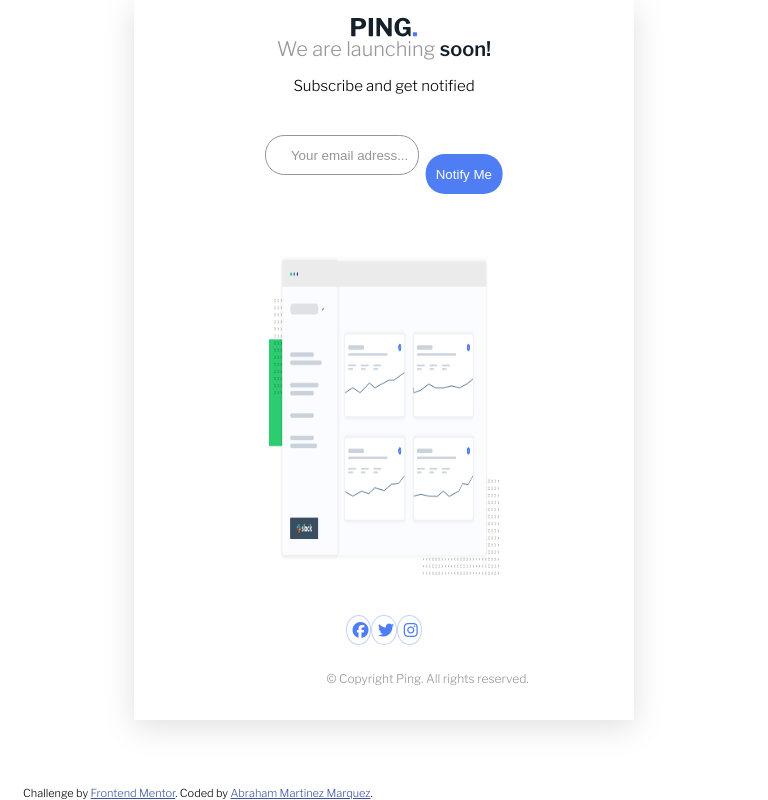
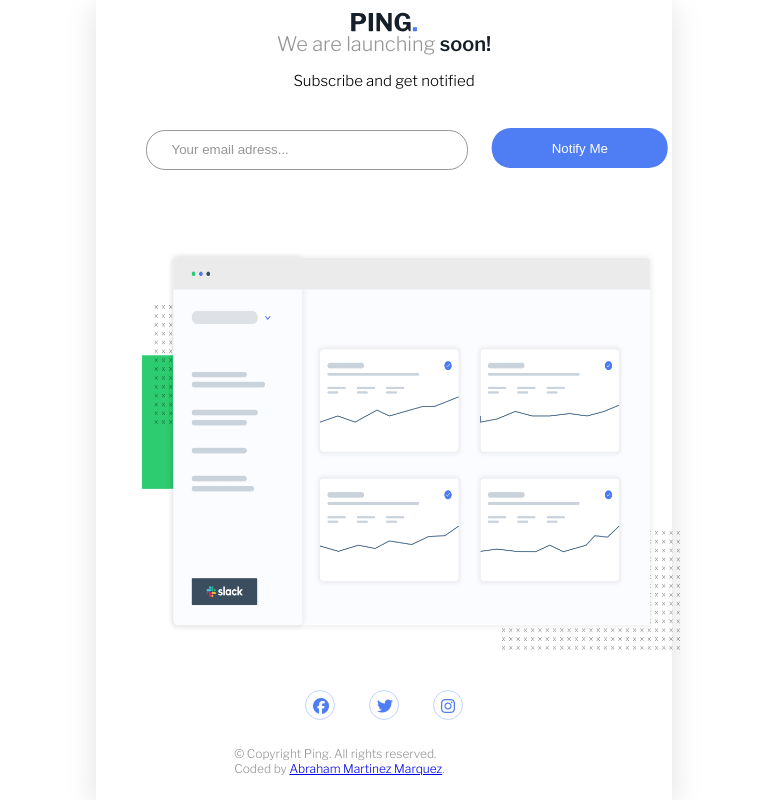
Before and after one commit to abmartinezm/Ping-single-column-coming-soon-page, a plain HTML site: page index.html in a window 768 px wide. Drawn offline with nearby package versions, Linux system fonts and the light colour scheme.

Commit message:
Add files via upload

```diff
--- a/index.html
+++ b/index.html
@@ -1,8 +1,10 @@
 <!DOCTYPE html>
 <html lang="en">
+
 <head>
   <meta charset="UTF-8">
-  <meta name="viewport" content="width=device-width, initial-scale=1.0"> <!-- displays site properly based on user's device -->
+  <meta name="viewport" content="width=device-width, initial-scale=1.0">
+  <!-- displays site properly based on user's device -->
 
   <link rel="icon" type="image/png" sizes="32x32" href="./images/favicon-32x32.png">
   <script src="https://kit.fontawesome.com/7461cf9184.js" crossorigin="anonymous"></script>
@@ -12,16 +14,23 @@
 
   <!-- Feel free to remove these styles or customise in your own stylesheet 👍 -->
   <style>
-    .attribution { font-size: 11px; text-align: center; }
-    .attribution a { color: hsl(228, 45%, 44%); }
+    .attribution {
+      font-size: 11px;
+      text-align: center;
+    }
+
+    .attribution a {
+      color: hsl(228, 45%, 44%);
+    }
   </style>
 </head>
+
 <body>
 
-<div class="container">
-  <div class="img">
+  <main class="container">
+    <header class="img">
       <img src="images/logo.svg" alt="">
-  </div>
+    </header>
 
     <h1 class="title">
       We are launching <span>soon!</span>
@@ -43,20 +52,20 @@
     </div>
 
 
-  <div class="icons"> <div class="circle"><i class="fab fa-facebook"></i></div> <div class="circle"></i> <i class="fab fa-twitter"></i></div> <div class="circle"><i class="fab fa-instagram"></i></div>  </div>
-  <footer class="copyright">&copy; Copyright Ping. All rights reserved.</footer>
+    <div class="icons">
+      <div class="circle"><i class="fab fa-facebook"></i></div>
+      <div class="circle"></i> <i class="fab fa-twitter"></i></div>
+      <div class="circle"><i class="fab fa-instagram"></i></div>
     </div>
 
 
+    <footer class="copyright">&copy; Copyright Ping. All rights reserved. <br>
+      Coded by <a href="https://github.com/abmartinezm" target="_blank">Abraham Martinez Marquez</a>.
+    </footer>
+  </main>
 
-
-  <footer>
-    <p class="attribution">
-      Challenge by <a href="https://www.frontendmentor.io?ref=challenge" target="_blank">Frontend Mentor</a>.
-      Coded by <a href="#">Abraham Martinez Marquez</a>.
-    </p>
-  </footer>
 
     <script src="main.js"></script>
 </body>
+
 </html>
--- a/styles.scss
+++ b/styles.scss
@@ -36,12 +36,13 @@
     font-family: 'Libre Franklin', sans-serif;
 
     .container {
-        width: 65vw;
-        height: 90vh;
+        width: 75vw;
+        height: 100vh;
         margin: 0 auto;
         background-color: #fff;
         box-shadow: rgba(100, 100, 111, 0.2) 0px 7px 29px 0px;
-        padding: 5vw;
+        padding: 3vw;
+        padding-top: 5vw;
         position: relative;
 
         .img {
@@ -85,7 +86,7 @@
         }
 
         input {
-            width: 20vw;
+            width: 26vw;
             height: 5vh;
             border-radius: 1.2rem;
             float: left;
@@ -114,14 +115,14 @@
 
         .btn {
             background: var(--Blue);
-            width: 10vw;
+            width: 15vw;
             height: 5vh;
             border-radius: 1.2rem;
             border: none;
             color: #fff;
             position: absolute;
-            top: 22%;
-            left: 66%;
+            top: 18%;
+            left: 67%;
             transform: translate(-50%, -50%);
             margin-top: 2vh;
             cursor: pointer;
@@ -137,8 +138,8 @@
 
         .illustration {
             margin-top: 20vh;
-            width: 30vw;
-            height: 40vh;
+            width: 45vw;
+            height: 50vh;
             position: relative;
             // background-color: violet;
             margin: 0 auto;
@@ -220,20 +221,59 @@
         height: 5vh;
         font-size: 12px;
         margin: 0 auto;
-        margin-top: 2vh;
-        margin-left: 20vw;
-    }
-
-    .attribution{
-        position: absolute;
-        bottom: 0;
-        left: 500px;
+        margin-top: 1vh;
+        margin-left: 28vw;
     }
 
 
     /*Responsive*/
 
-    @media screen and (max-width:375px) {
+    @media (min-width:580px) and (max-width:1100px){
+
+        .container{
+
+            input{
+                width: 42vw;
+                margin-left: 5%;
+            }
+
+            .btn{
+                width: 23vw;
+                top: 16.5vh;
+                left: 63vw;
+            }
+
+            .illustration{
+                img{
+                   width: 70vw;
+                //    height: auto;
+                  margin-left: -20%;
+                }
+            }
+            .icons{
+                width: 25vw;
+
+                i{
+                    margin: 25%;
+                    // color: red;
+                 }
+            }
+
+            .copyright {
+
+                color: var(--Gray);
+                width: 60vw;
+                height: 5vh;
+                font-size: 12px;
+                margin: 0 auto;
+                margin-top: 2vh;
+                margin-left: 15vw;
+            }
+        }
+
+    }
+
+    @media screen and (max-width:580px) {
 
 
         .container {
```
Also changed, not shown: styles.css, 1 other file. Lines whose indentation alone changed are shown as unchanged.
